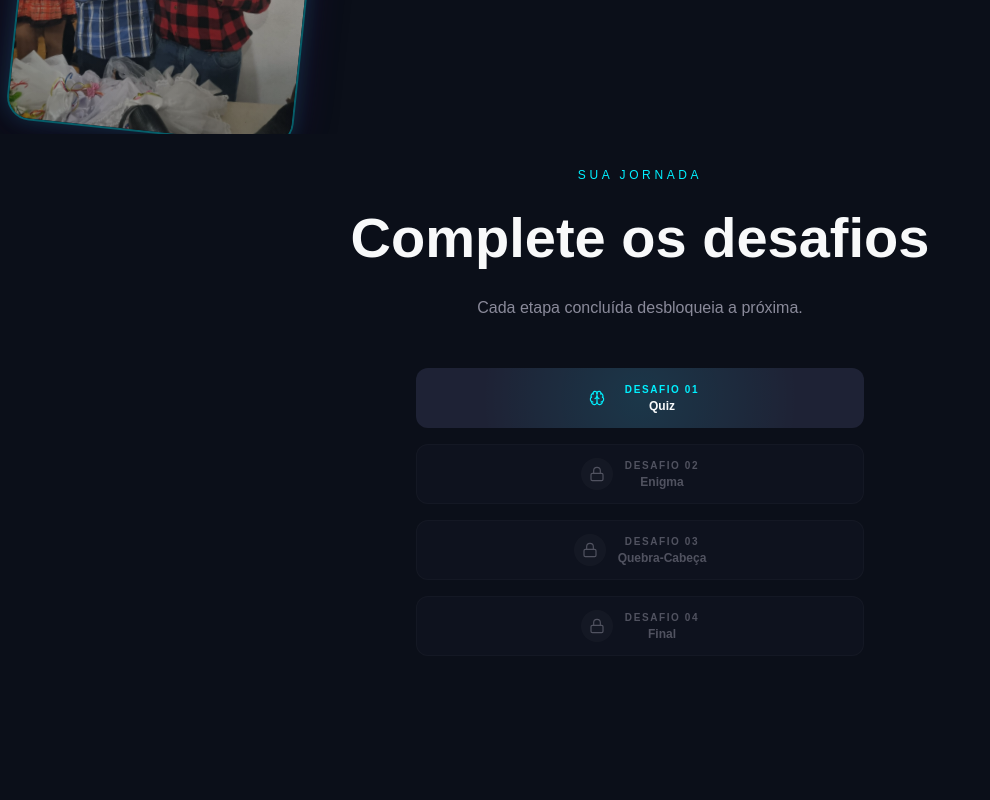
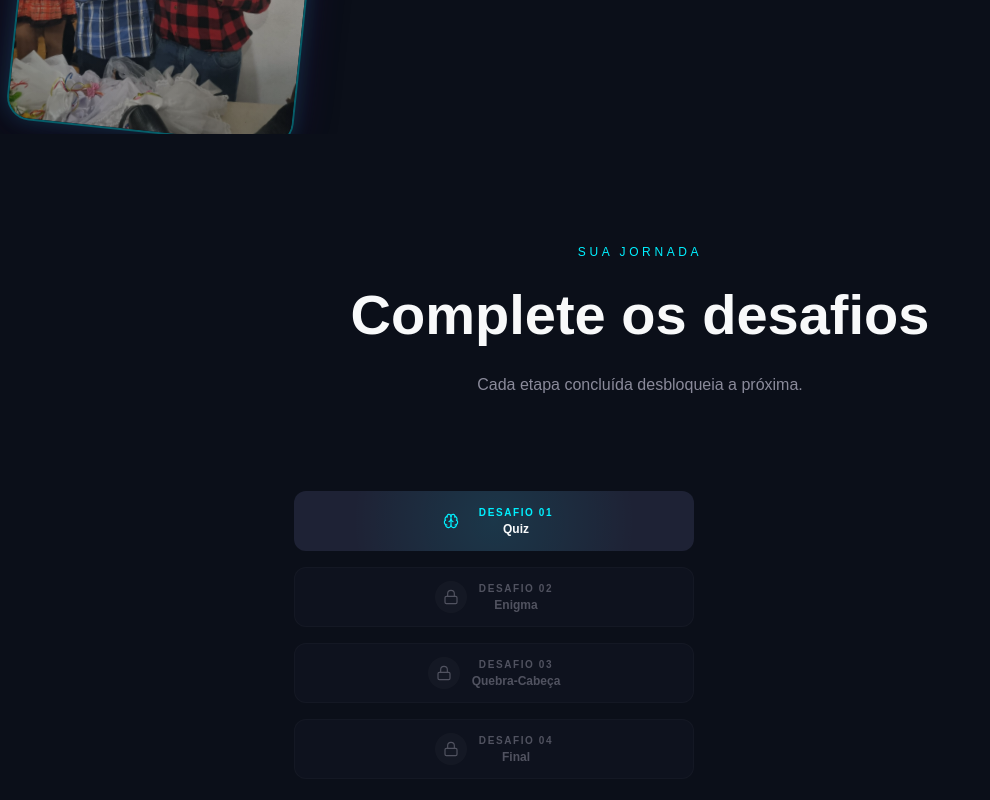
Before and after one commit to Daniel-Colonheze/aniversario-surpresa, a Next.js app: page / in a window 1280 px wide. Shown: the part 1466-2266 px from the top of the page, without its empty margins (0-990 px from the left). Built offline with nearby package versions, Linux system fonts and the light colour scheme; no server answers.

Commit message:
cigarro posicionado certo agr

```diff
--- a/src/app/Components/sections/ChallengesSection.tsx
+++ b/src/app/Components/sections/ChallengesSection.tsx
@@ -114,19 +114,23 @@ export default function ChallengesSection() {
           </p>
         </motion.div>
 
+        {/* Container lado a lado com responsividade */}
         <div
           style={{
             display: "flex",
-            flexDirection: "column",
+            flexDirection: "row",
+            flexWrap: "wrap",
+            justifyContent: "center",
             alignItems: "center",
-            justifyContent: "center",
             gap: "2rem",
           }}
         >
+          {/* Lista de desafios */}
           <div
             style={{
-              width: "100%",
-              maxWidth: "28rem",
+              flex: "1",
+              minWidth: "280px",
+              maxWidth: "400px",
               display: "flex",
               flexDirection: "column",
               gap: "1rem",
@@ -154,16 +158,15 @@ export default function ChallengesSection() {
             })}
           </div>
 
+          {/* Cigarro 3D ao lado */}
           <div
             style={{
-              display: "flex",
-              justifyContent: "center",
-              alignItems: "center",
+              width: "260px",
+              height: "380px",
+              flexShrink: 0,
             }}
           >
-            <div style={{ width: "260px", height: "380px" }}>
-              <Cigarro3D />
-            </div>
+            <Cigarro3D />
           </div>
         </div>
       </div>
```
